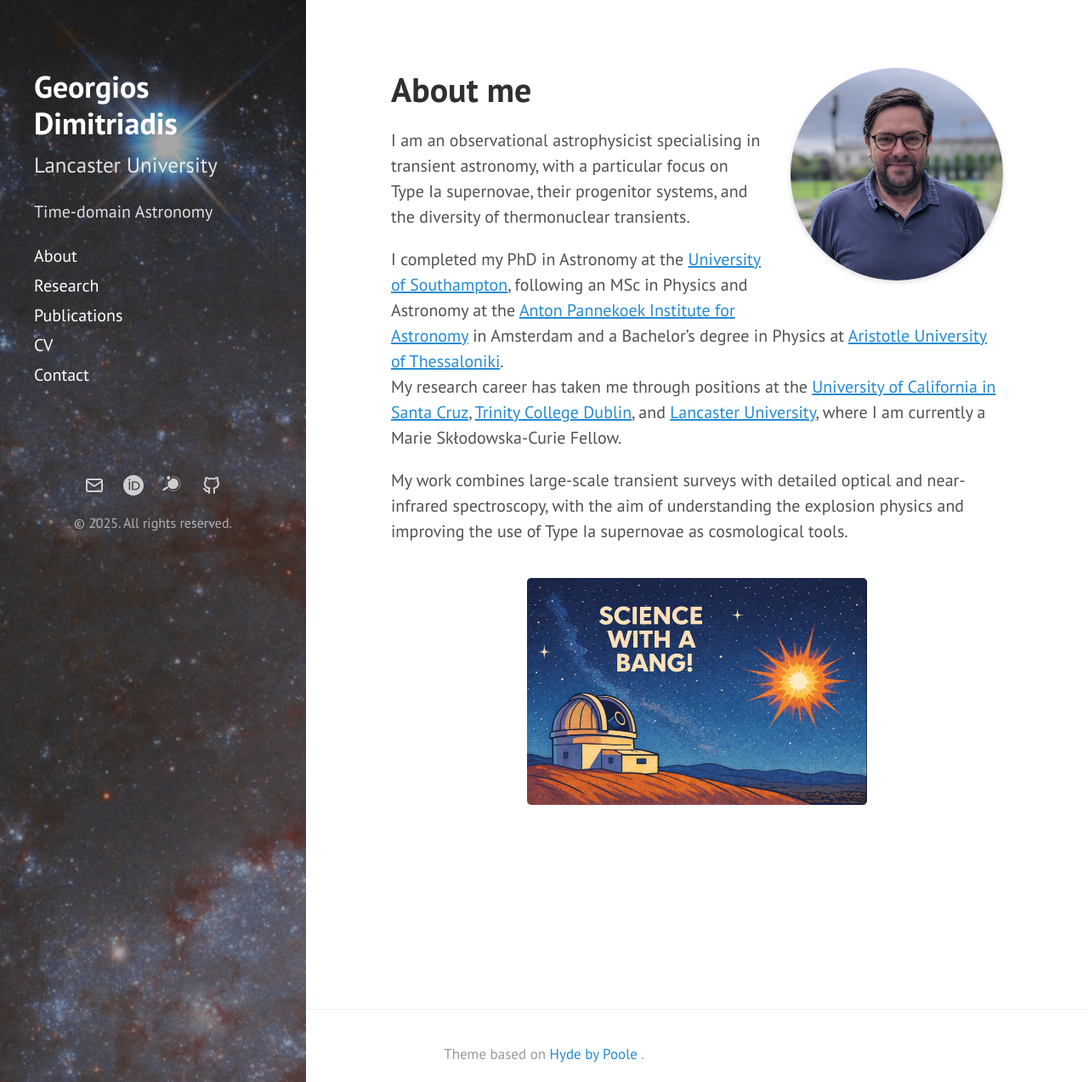
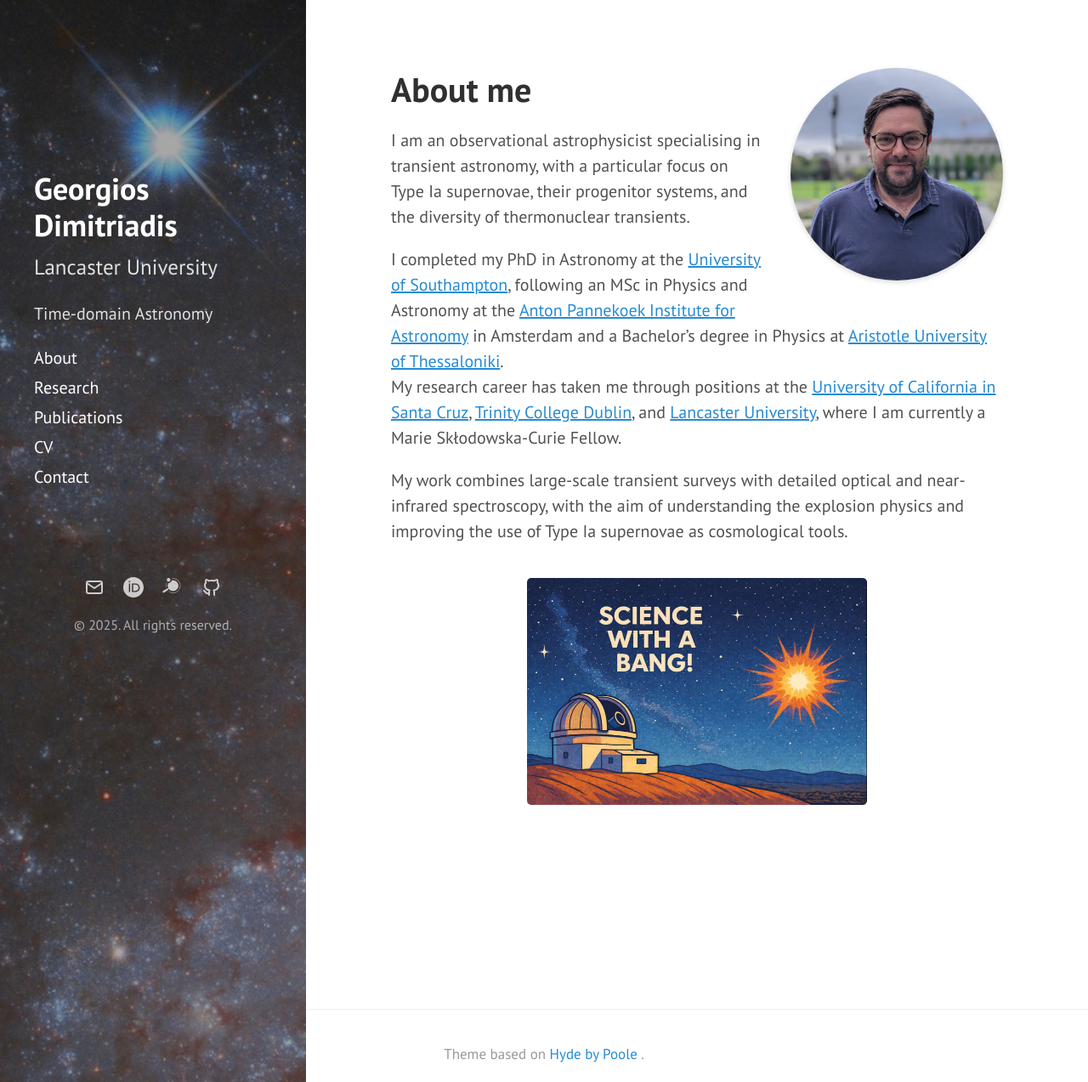
Before and after one commit to geodimitriadis/geodimitriadis.github.io, a Jekyll site: the page built from index.md, in a window 1280 px wide and 1273 px high. Shown: the whole window at 85% size. Built offline with Jekyll 4.4.1, drawn with Linux system fonts in a browser that asks for light colours.

Commit message:
Update hyde.css

```diff
--- a/public/css/hyde.css
+++ b/public/css/hyde.css
@@ -139,7 +139,7 @@ a.sidebar-nav-item:focus {
 @media (min-width: 48em) {
   .sidebar-sticky {
     position: absolute;
-    top: 4rem;
+    top: 10rem;
     bottom: 1.5rem;
     left: 1rem;
     right: 1rem;
```
